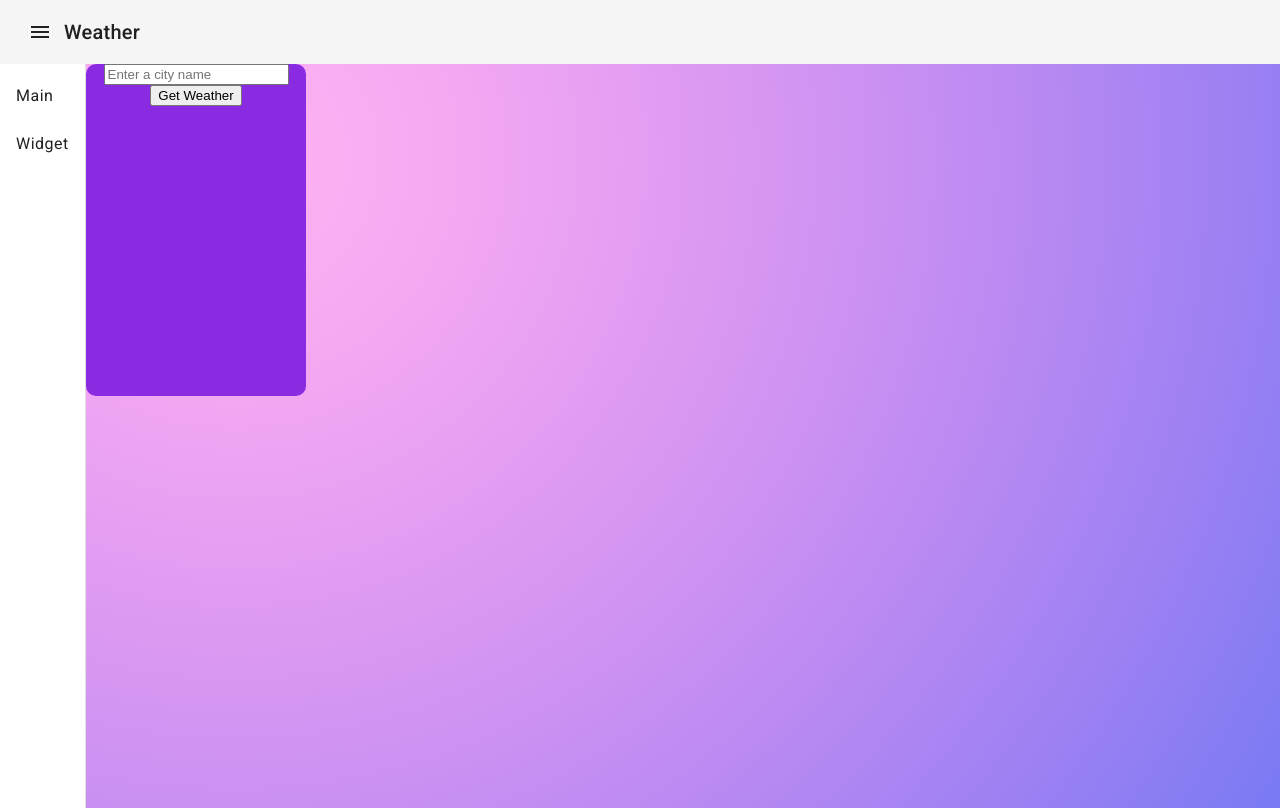
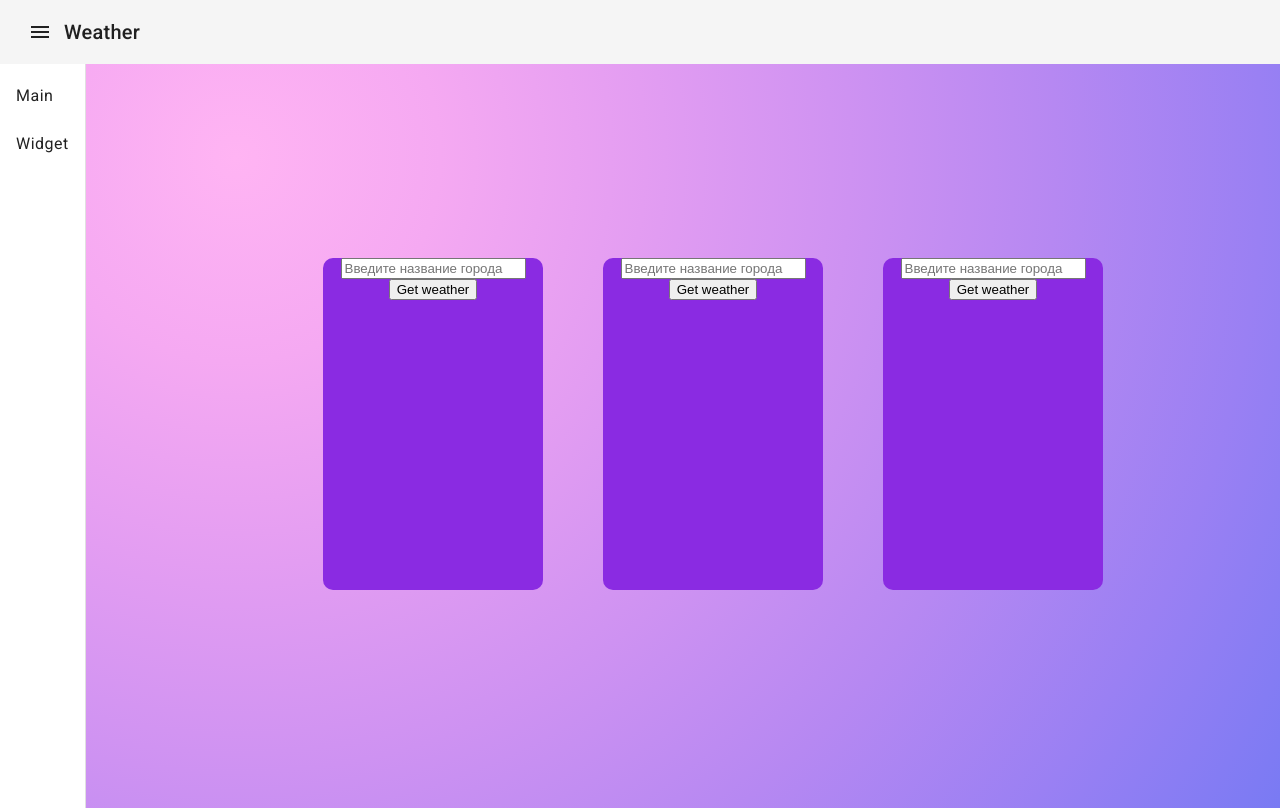
Before and after one commit to YaroslavOkrema/Weather, an Angular app in the folder Weather/: page /widget in a window 1280 px wide. Built offline with nearby package versions, Linux system fonts and the light colour scheme.

Commit message:
adding widgets and positioning

```diff
--- a/Weather/src/app/widget/widget.component.html
+++ b/Weather/src/app/widget/widget.component.html
@@ -1,14 +1,16 @@
 <!DOCTYPE html>
-<div class="container">
-    <form>
-        <input type="text" name="cityName" placeholder="Enter a city name" [(ngModel)]="city">
-        <button type="button" (click)="getWeather()">Get Weather</button>
-        <div *ngIf="weatherData">
-            <h2>{{weatherData.name}}</h2>
-            <p>{{weatherData.main.temp}}°</p>
-            <p>{{weatherData.weather[0].description}}</p>
-            <p>{{weatherData.main.temp_min}}°</p>
-            <p>{{weatherData.main.temp_max}}°</p>
-        </div>
-    </form>
+<div class="flex-container">
+    <div *ngFor="let widget of widgets" class="container">
+        <form>
+          <input type="text" name="cityName" placeholder="Введите название города" [(ngModel)]="widget.city">
+          <button type="button" (click)="getWeather(widget)">Get weather</button>
+          <div *ngIf="widget.weatherData">
+            <h2>{{widget.weatherData.name}}</h2>
+            <p>{{widget.weatherData.main.temp}}°</p>
+            <p>{{widget.weatherData.weather[0].description}}</p>
+            <p>{{widget.weatherData.main.temp_min}}°</p>
+            <p>{{widget.weatherData.main.temp_max}}°</p>
+          </div>
+        </form>
+      </div>
 </div>
--- a/Weather/src/app/widget/widget.component.scss
+++ b/Weather/src/app/widget/widget.component.scss
@@ -1,9 +1,17 @@
 .container {
-   display: block;
+   margin-left: 60px;
    border-radius: 10px;
    width: 220px;
    height: 332px;
    color: white;
    background: blueviolet;
    text-align: center;
+   overflow: hidden;
 }
+
+.flex-container {
+   display: flex;
+   justify-content: center;
+   align-items: center;
+   height: 90vh;
+}
--- a/Weather/src/app/widget/widget.component.ts
+++ b/Weather/src/app/widget/widget.component.ts
@@ -10,20 +10,25 @@ import { HttpErrorResponse } from '@angular/common/http';
 })
 export class WidgetComponent {
   city!: string;
-  weatherData!: WidgetData;
+  widgets: { city: string, weatherData: WidgetData | null }[] = [
+    { city: '', weatherData: null },
+    { city: '', weatherData: null },
+    { city: '', weatherData: null }
+  ];
 
   constructor(private widgetDataService: WidgetDataService) { }
 
   ngOnInit(){}
 
-  getWeather() {
-    this.widgetDataService.getWeather(this.city)
-    .subscribe(data => {
-      this.weatherData = data as WidgetData;
+  getWeather(widget: { city: string, weatherData: WidgetData | null }) {
+    this.widgetDataService.getWeather(widget.city)
+      .subscribe(
+        (data: Object) => {
+          widget.weatherData = data as WidgetData;
           console.log(data);
         },
         (error: HttpErrorResponse) => {
-      console.error('Error', error)
+          console.error('Error', error);
         }
       );
   }
```
Lines whose indentation alone changed are shown as unchanged.
